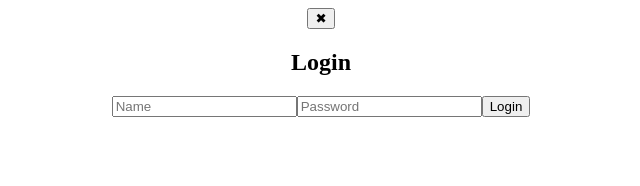
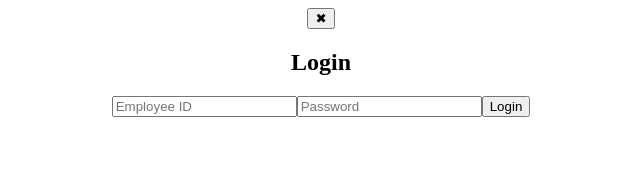
Before and after one commit to CharithManaujayaMUTEC/JcareWebApp, a React (Create React App) app in the folder Frontend/jcaref/: page /login in a window 1280 px wide. Shown: the top 186 px of the page, without its empty margins (319-959 px from the left). Built offline with nearby package versions, Linux system fonts and the light colour scheme.

Commit message:
Update Login.js

```diff
--- a/Frontend/jcaref/src/Pages/Login.js
+++ b/Frontend/jcaref/src/Pages/Login.js
@@ -2,17 +2,17 @@ import React, { useState } from "react";
 import { useNavigate } from "react-router-dom";
 
 const Login = () => {
-    const [name, setName] = useState("");
+    const [employeeid, setEmployeeId] = useState("");
     const [password, setPassword] = useState("");
     const [isOpen, setIsOpen] = useState(true); // Control modal visibility
     const navigate = useNavigate();
 
     const handleLogin = async () => {
         try {
-            const response = await fetch("http://localhost:8081/auth/login", {
+            const response = await fetch("http://localhost:8081/api/auth/login", {
                 method: "POST",
                 headers: { "Content-Type": "application/json" },
-                body: JSON.stringify({ name, password }),
+                body: JSON.stringify({ employeeid, password }),
             });
 
             if (!response.ok) throw new Error("Login failed!");
@@ -42,9 +42,9 @@ const Login = () => {
                         <h2 className="text-2xl font-semibold mb-4 text-center">Login</h2>
                         <input
                             type="text"
-                            value={name}
-                            onChange={(e) => setName(e.target.value)}
-                            placeholder="Name"
+                            value={employeeid}
+                            onChange={(e) => setEmployeeId(e.target.value)}
+                            placeholder="Employee ID"
                             className="w-full p-2 border rounded-md mb-3 focus:outline-none focus:ring-2 focus:ring-blue-400"
                         />
                         <input
```
